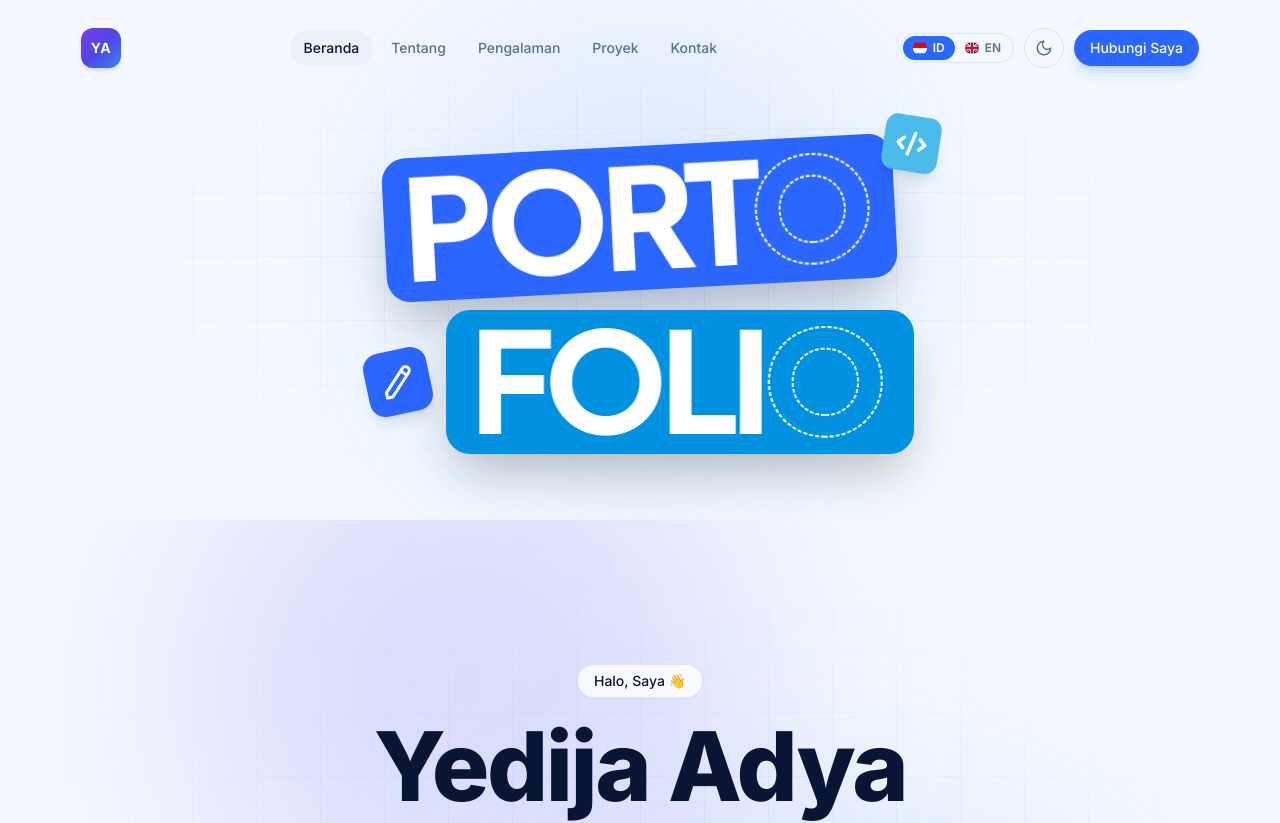
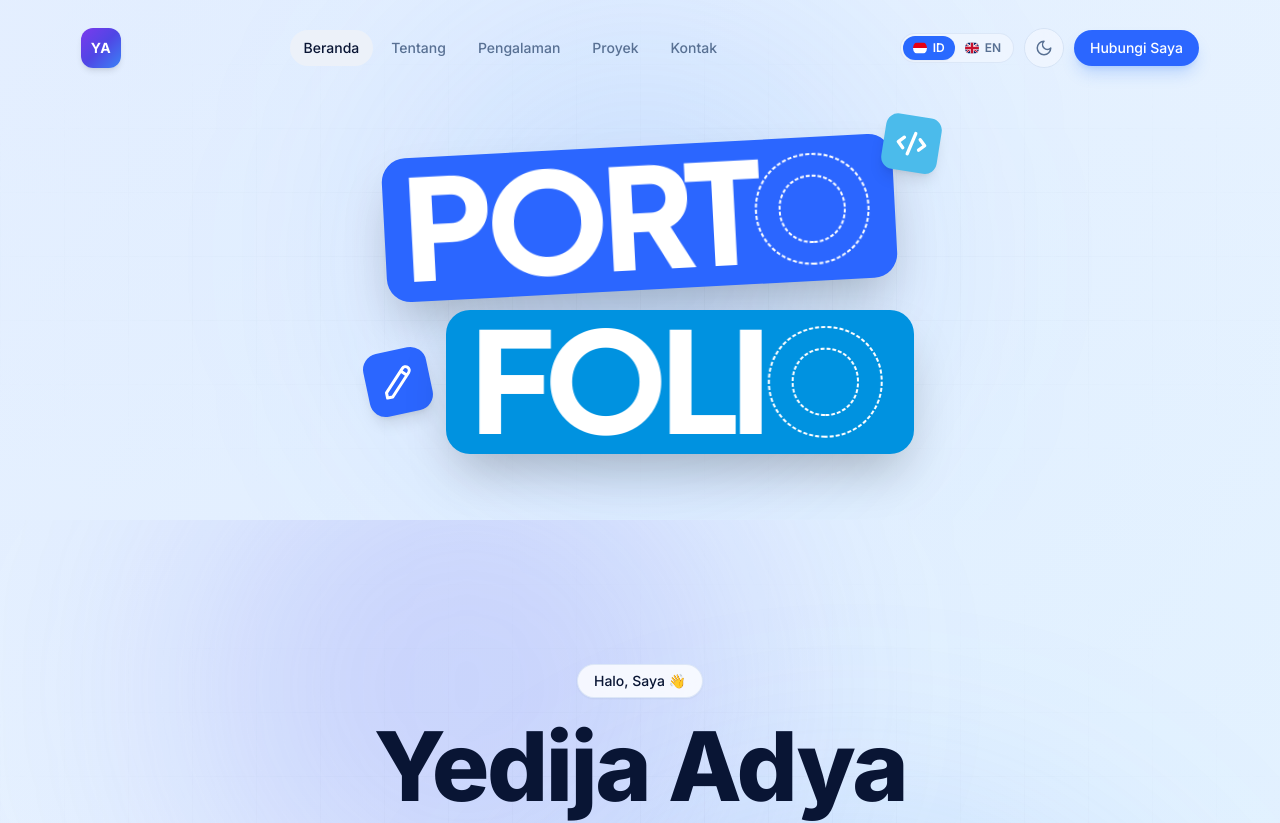
Before and after one commit to YedijaAdyaVesaka/Portofolio_YedijaAdyaVesaka, a Next.js app: page / in a window 1280 px wide. Shown: the top 823 px of the page. Built offline with nearby package versions, Linux system fonts and the light colour scheme.

Commit message:
style: add subtle theme background gradients

```diff
--- a/src/styles/globals.css
+++ b/src/styles/globals.css
@@ -67,7 +67,16 @@
 
   body {
     @apply bg-background text-foreground antialiased;
+    background-image:
+      radial-gradient(circle at 12% 0%, hsl(var(--primary) / 0.07), transparent 30%),
+      radial-gradient(circle at 88% 12%, hsl(var(--accent) / 0.06), transparent 28%);
     text-rendering: optimizeLegibility;
+  }
+
+  .dark body {
+    background-image:
+      radial-gradient(circle at 12% 0%, hsl(var(--primary) / 0.14), transparent 34%),
+      radial-gradient(circle at 88% 12%, hsl(var(--accent) / 0.1), transparent 30%);
   }
 
   ::selection {
```
